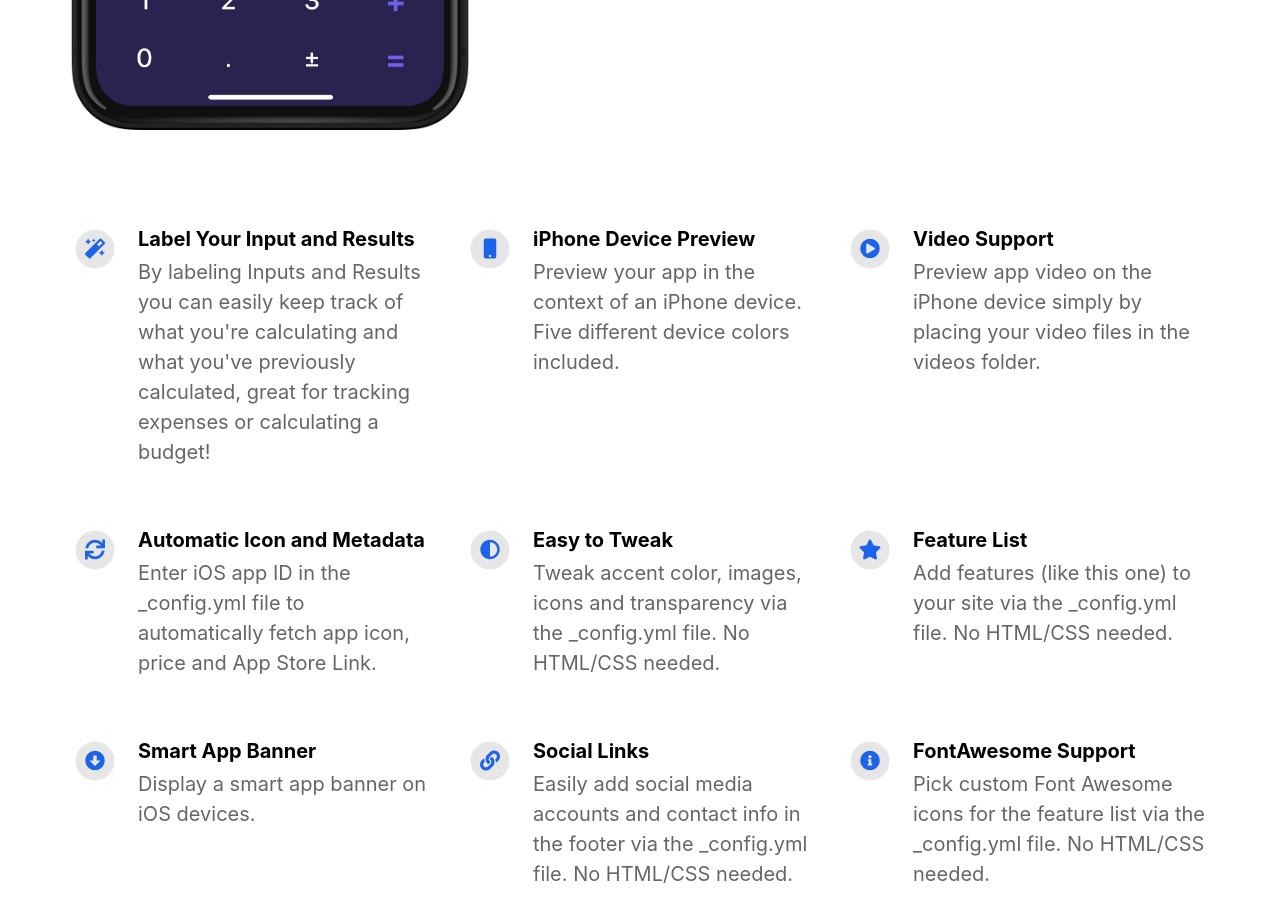
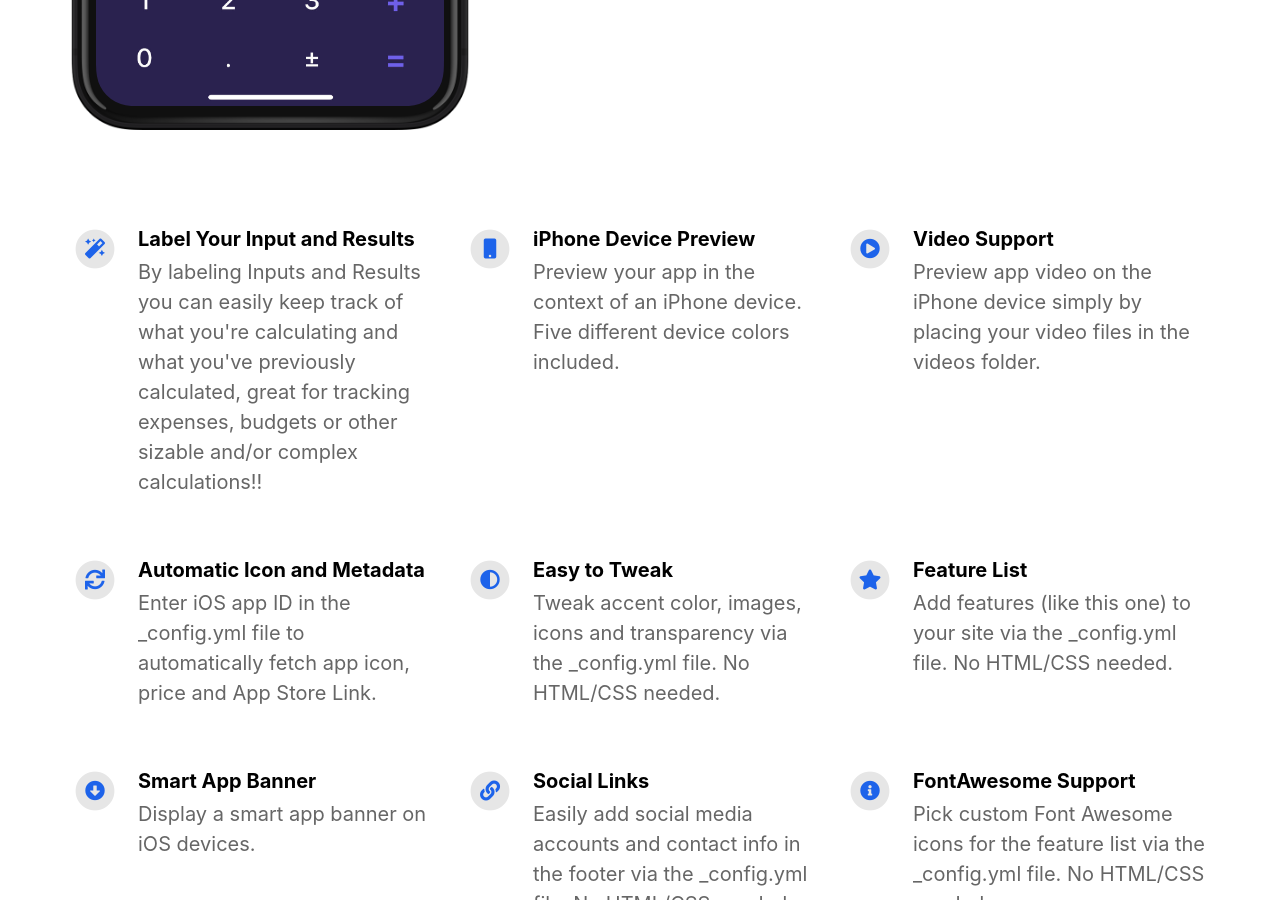
Before and after one commit to calculator-chat/calculator-chat.github.io, a Jekyll site: the page built from index.html, in a window 1280 px wide and 900 px high, scrolled down 855 px. Built offline with Jekyll 4.4.1, drawn with Linux system fonts in a browser that asks for light colours; nearby versions of some CDN libraries; comment, search, counter and statistics services are not loaded.

Commit message:
Update _config.yml

```diff
--- a/_config.yml
+++ b/_config.yml
@@ -36,7 +36,7 @@ youtube_username                          :
 features                                  :
 
   - title                                 : Label Your Input and Results
-    description                           : By labeling Inputs and Results you can easily keep track of what you're calculating and what you've previously calculated, great for tracking expenses or calculating a budget!
+    description                           : By labeling Inputs and Results you can easily keep track of what you're calculating and what you've previously calculated, great for tracking expenses, budgets or other sizable and/or complex calculations!!
     fontawesome_icon_name                 : magic
 
   - title                                 : iPhone Device Preview
```
